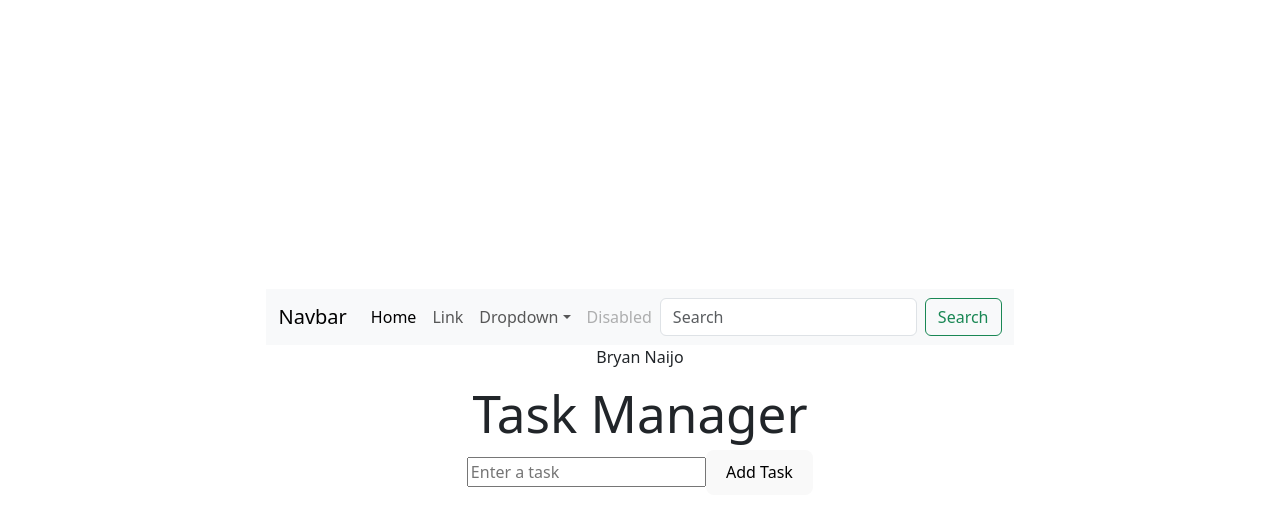
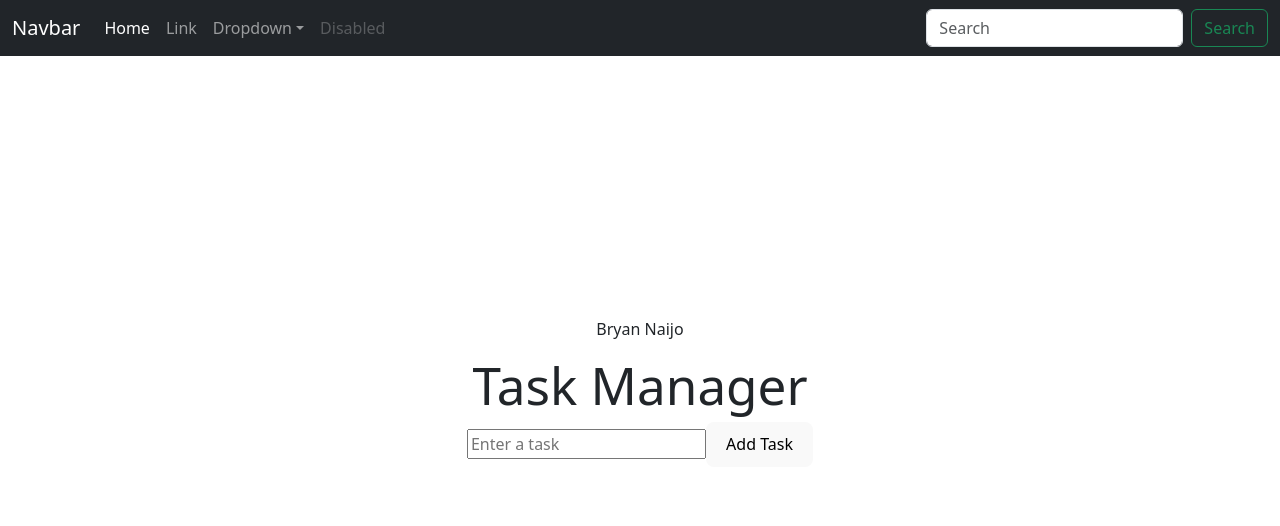
Before and after one commit to benjaminmesser/2024MRUHacks, a React (Vite) app in the folder mruhacks/: page / in a window 1280 px wide. Shown: the top 526 px of the page. Built offline with nearby package versions, Linux system fonts and the light colour scheme.

Commit message:
Navbar set to top

```diff
--- a/mruhacks/src/Components/Navbar.jsx
+++ b/mruhacks/src/Components/Navbar.jsx
@@ -3,8 +3,8 @@
 const Navbar = () => {
     return (
         <div>
-    <nav className="navbar navbar-expand-lg bg-body-tertiary">
-  <div className="container-fluid">
+            <nav className="navbar navbar-expand-lg navbar-dark bg-dark fixed-top w-100">
+            <div className="container-fluid">
     <a className="navbar-brand" href="#">Navbar</a>
     <button className="navbar-toggler" type="button" data-bs-toggle="collapse" data-bs-target="#navbarSupportedContent" aria-controls="navbarSupportedContent" aria-expanded="false" aria-label="Toggle navigation">
       <span className="navbar-toggler-icon"></span>
```
